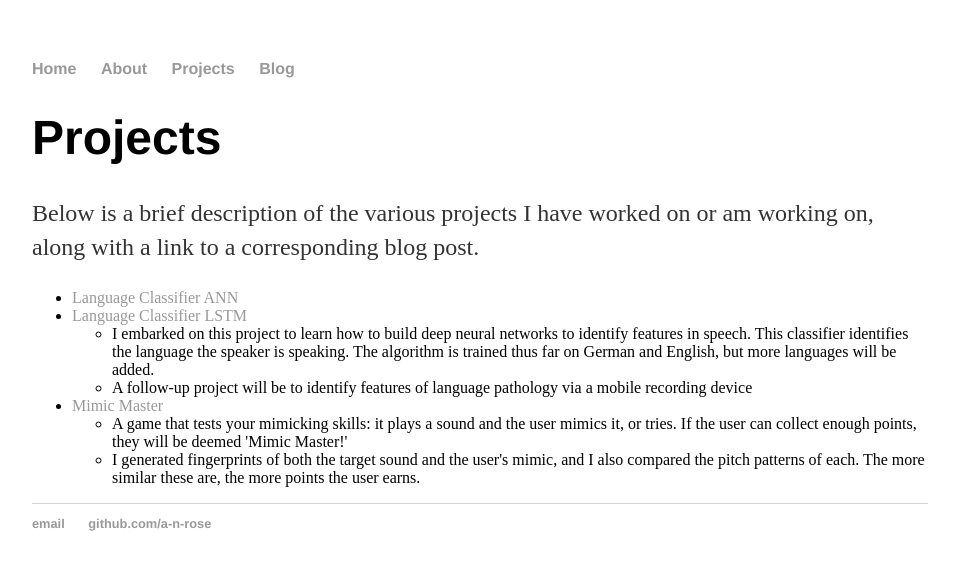
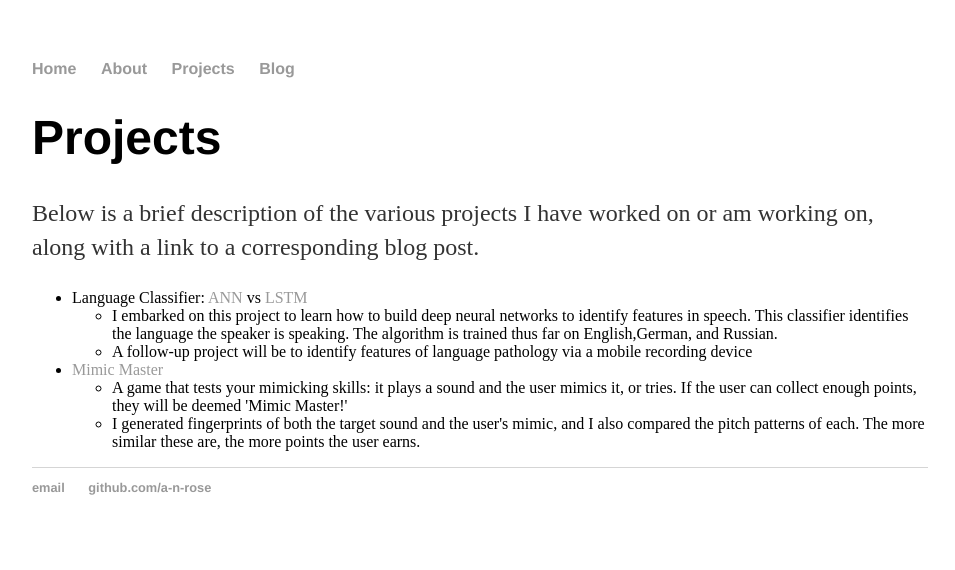
Before and after one commit to a-n-rose/a-n-rose.github.io, a Jekyll site: the page built from projects/index.html, in a window 1280 px wide. Shown: the top 570 px of the page, without its empty margins (160-1115 px from the left). Built offline with Jekyll 4.4.1, drawn with Linux system fonts in a browser that asks for light colours.

Commit message:
minor edit

```diff
--- a/projects/index.html
+++ b/projects/index.html
@@ -8,10 +8,9 @@ title: Aislyn's Projects
 			<p>Below is a brief description of the various projects I have worked on or am working on, along with a link to a corresponding blog post.</p>
 
 			<ul class="projects_list">
-				<li><a href="/2018/08/22/language-classifier.html">Language Classifier ANN</a></li>
-                                <li><a href="/2018/09/07/language-classifier-LSTM.html">Language Classifier LSTM</a></li>
+				<li> Language Classifier: <a href="/2018/08/22/language-classifier.html">  ANN </a> vs <a href="/2018/09/07/language-classifier-LSTM.html">LSTM</a></li>
 				<ul class="project_description">
-					<li>I embarked on this project to learn how to build deep neural networks to identify features in speech. This classifier identifies the language the speaker is speaking. The algorithm is trained thus far on German and English, but more languages will be added.</li>
+					<li>I embarked on this project to learn how to build deep neural networks to identify features in speech. This classifier identifies the language the speaker is speaking. The algorithm is trained thus far on English,German, and Russian.</li>
 					<li>A follow-up project will be to identify features of language pathology via a mobile recording device</li>
 					</ul>
 
```
